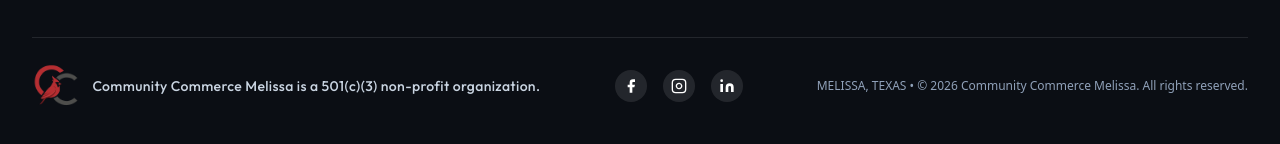
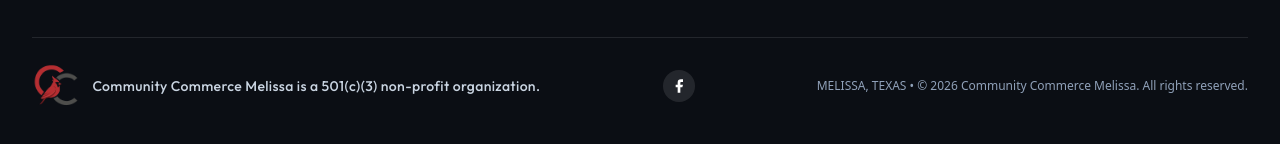
Before and after one commit to brettz6771/community-commerce-melissa, a Next.js app: page / in a window 1280 px wide. Shown: the part 2374-2518 px from the top of the page. Built offline with nearby package versions, Linux system fonts and the light colour scheme; a web font is replaced by a local one.

Commit message:
style: update Facebook link in footer and hide other socials

```diff
--- a/src/components/Footer.tsx
+++ b/src/components/Footer.tsx
@@ -195,14 +195,8 @@ export default function Footer() {
 
           {/* Social Icons */}
           <div className="flex items-center gap-4">
-            <a href="https://facebook.com" target="_blank" rel="noreferrer" aria-label="Facebook" className="w-8 h-8 rounded-full bg-white/10 hover:bg-red-600 flex items-center justify-center text-white transition">
+            <a href="https://www.facebook.com/community.commerce.melissa/" target="_blank" rel="noreferrer" aria-label="Facebook" className="w-8 h-8 rounded-full bg-white/10 hover:bg-red-600 flex items-center justify-center text-white transition">
               <svg className="w-4 h-4 fill-current" viewBox="0 0 24 24"><path d="M18 2h-3a5 5 0 0 0-5 5v3H7v4h3v8h4v-8h3l1-4h-4V7a1 1 0 0 1 1-1h3z"/></svg>
-            </a>
-            <a href="https://instagram.com" target="_blank" rel="noreferrer" aria-label="Instagram" className="w-8 h-8 rounded-full bg-white/10 hover:bg-red-600 flex items-center justify-center text-white transition">
-              <svg className="w-4 h-4 fill-none stroke-current stroke-2" viewBox="0 0 24 24"><rect x="2" y="2" width="20" height="20" rx="5" ry="5"/><path d="M16 11.37A4 4 0 1 1 12.63 8 4 4 0 0 1 16 11.37z"/><line x1="17.5" y1="6.5" x2="17.51" y2="6.5"/></svg>
-            </a>
-            <a href="https://linkedin.com" target="_blank" rel="noreferrer" aria-label="LinkedIn" className="w-8 h-8 rounded-full bg-white/10 hover:bg-red-600 flex items-center justify-center text-white transition">
-              <svg className="w-4 h-4 fill-current" viewBox="0 0 24 24"><path d="M16 8a6 6 0 0 1 6 6v7h-4v-7a2 2 0 0 0-2-2 2 2 0 0 0-2 2v7h-4v-7a6 6 0 0 1 6-6z"/><rect x="2" y="9" width="4" height="12"/><circle cx="4" cy="4" r="2"/></svg>
             </a>
           </div>
 
```
